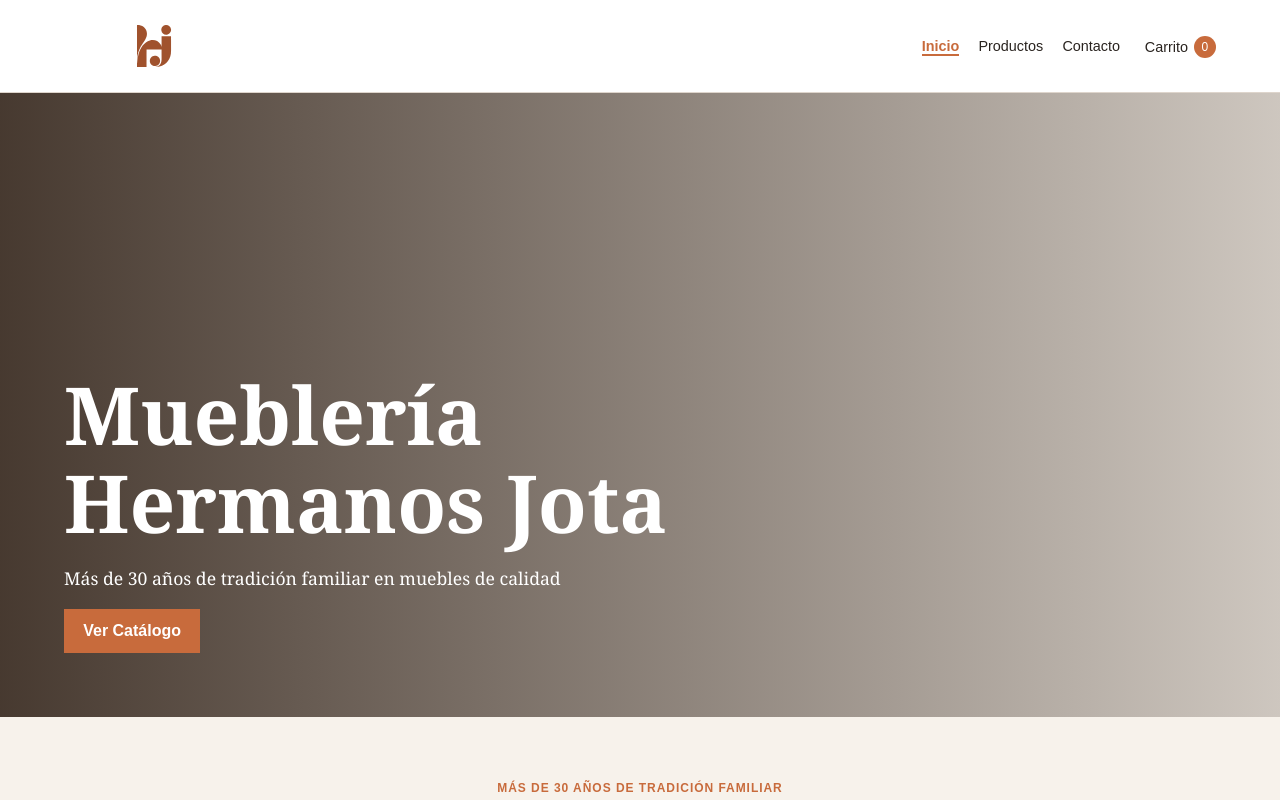
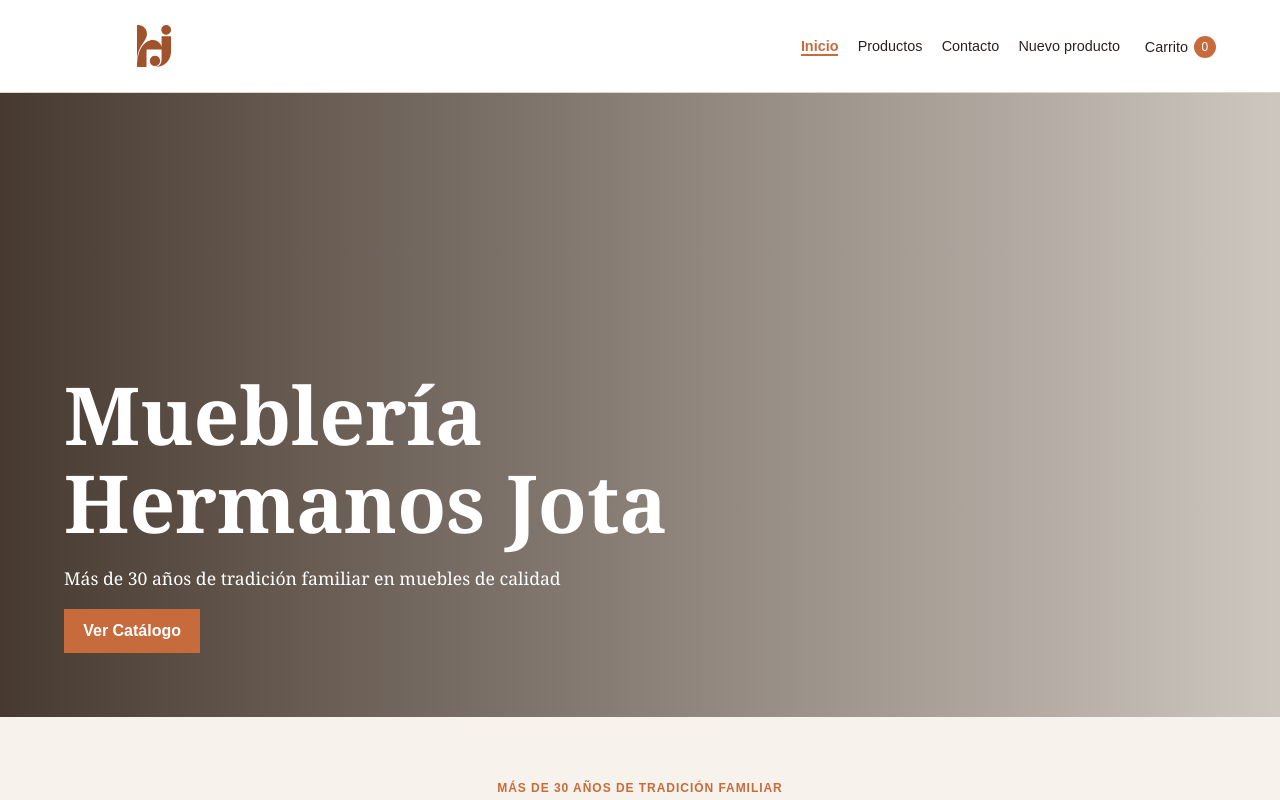
Before and after one commit to gianellaromero/muebleria-hermanos-jota, a React (Create React App) app in the folder client/: page / in a window 1280 px wide. Shown: the top 800 px of the page. Built offline with nearby package versions, Linux system fonts and the light colour scheme; no server answers.

Commit message:
feat: agregar acceso a Nuevo producto en el Navbar

```diff
--- a/client/src/components/Navbar.jsx
+++ b/client/src/components/Navbar.jsx
@@ -21,6 +21,9 @@ export default function Navbar({ contadorCarrito = 0 }) {
             <NavLink to="/contacto" className={claseActiva}>Contacto</NavLink>
           </li>
           <li>
+            <NavLink to="/admin/crear-producto" className={claseActiva}>Nuevo producto</NavLink>
+          </li>
+          <li>
             <NavLink to="/carrito" className={claseActiva} style={{ display: 'inline-flex', alignItems: 'center', gap: '.35rem' }}>
               <span aria-hidden="true"></span> Carrito
               <span className="contador-carrito">{contadorCarrito}</span>
```
